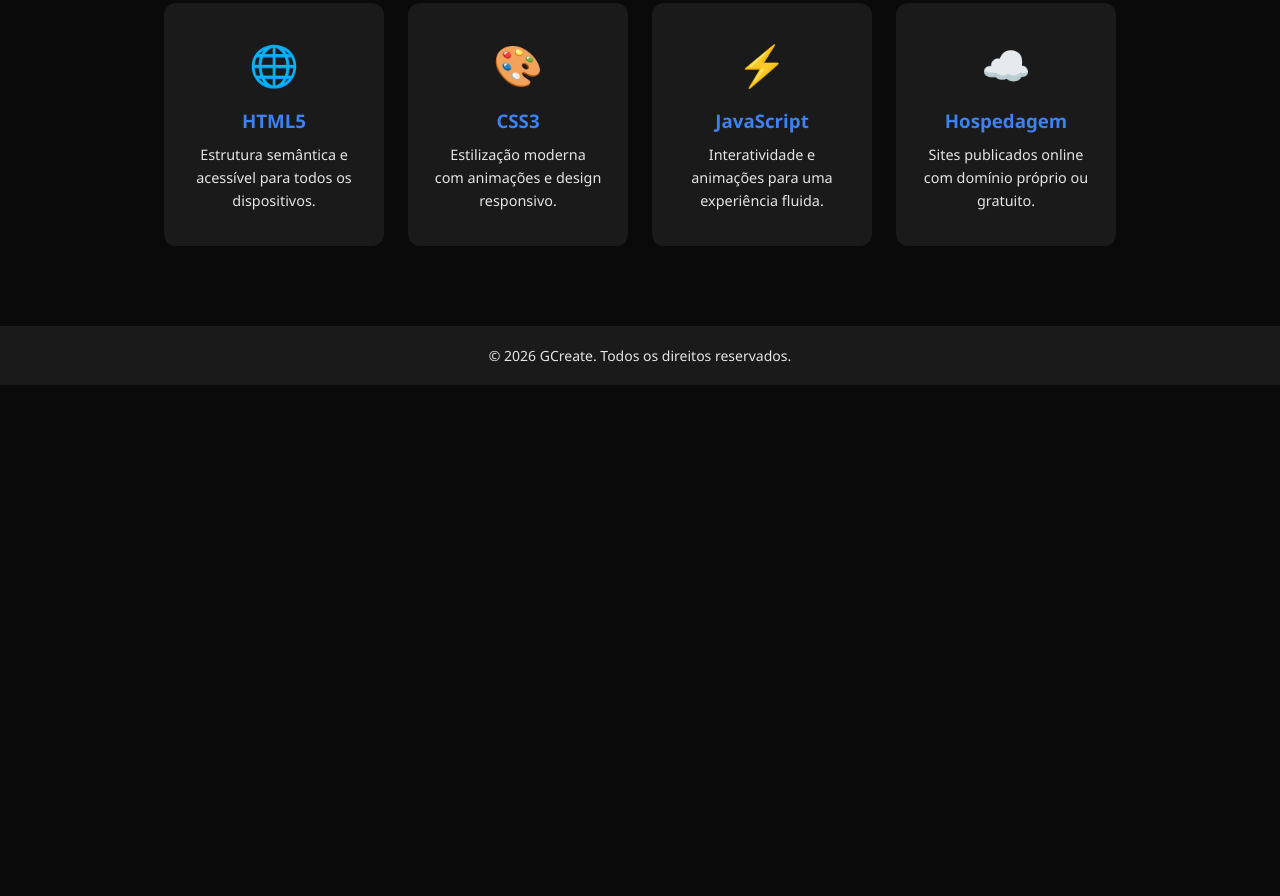
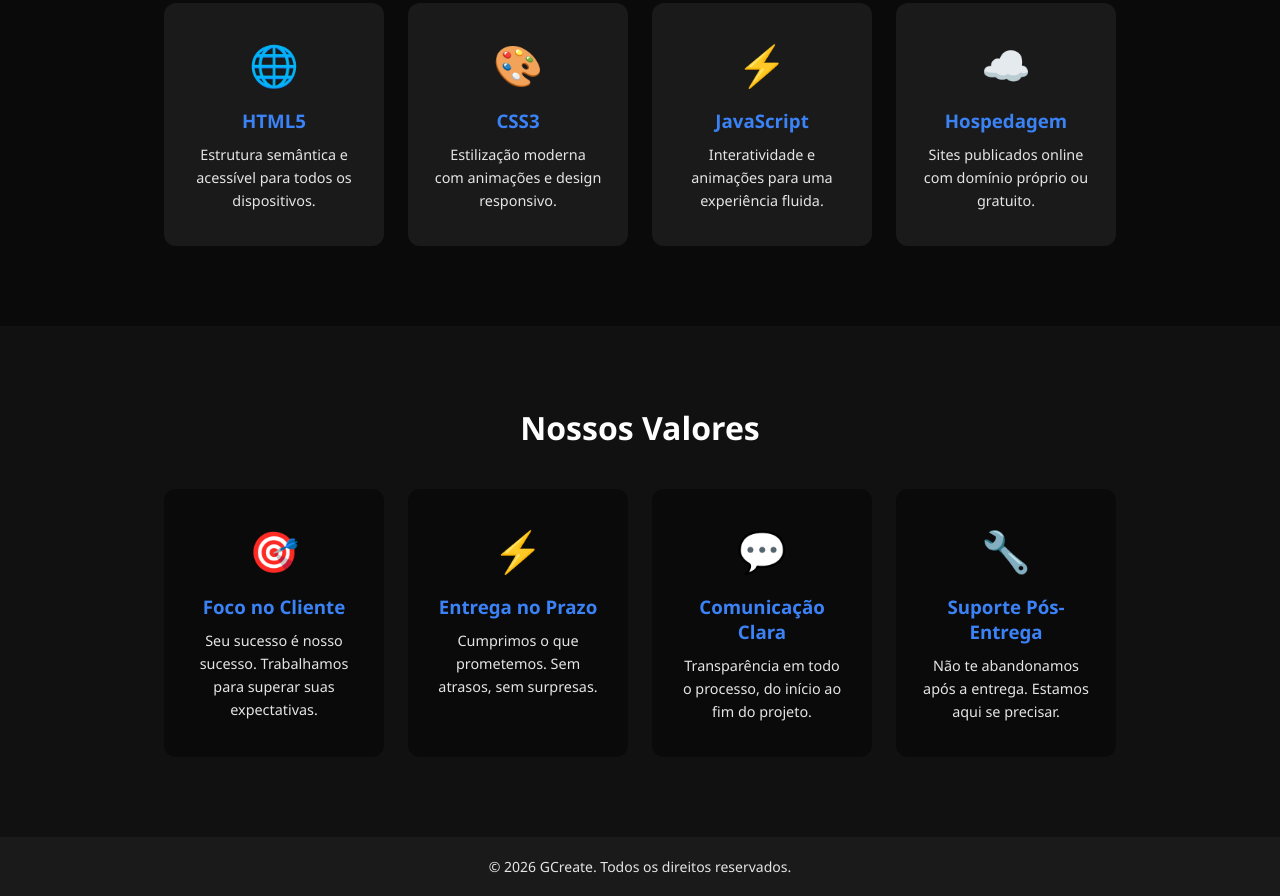
Before and after one commit to GCreateofc/GCreateofc.github.io, a plain HTML site: page sobre.html in a window 1280 px wide. Shown: the part 1022-1918 px from the top of the page. Before the commit the page ends 1407 px from the top, so only its background shows below. Drawn offline with Linux system fonts and the light colour scheme.

Commit message:
Nova modificação do Sobre

```diff
--- a/sobre.html
+++ b/sobre.html
@@ -79,6 +79,36 @@
                 </div>
             </div>
         </section>
+
+        <section class="valores">
+            <h2>Nossos Valores</h2>
+
+            <div class="valores-grid">
+                <div class="card-valor">
+                    <span class="valor-icone">🎯</span>
+                    <h3>Foco no Cliente</h3>
+                    <p>Seu sucesso é nosso sucesso. Trabalhamos para superar suas expectativas.</p>
+                </div>
+
+                <div class="card-valor">
+                    <span class="valor-icone">⚡</span>
+                    <h3>Entrega no Prazo</h3>
+                    <p>Cumprimos o que prometemos. Sem atrasos, sem surpresas.</p>
+                </div>
+
+                <div class="card-valor">
+                    <span class="valor-icone">💬</span>
+                    <h3>Comunicação Clara</h3>
+                    <p>Transparência em todo o processo, do início ao fim do projeto.</p>
+                </div>
+
+                <div class="card-valor">
+                    <span class="valor-icone">🔧</span>
+                    <h3>Suporte Pós-Entrega</h3>
+                    <p>Não te abandonamos após a entrega. Estamos aqui se precisar.</p>
+                </div>
+            </div>
+        </section>
     </main>
 
     <footer>
--- a/style.css
+++ b/style.css
@@ -706,3 +706,55 @@ footer {
         font-size: 0.9rem;
         line-height: 1.6;
     }
+
+    .valores {
+        padding: 80px 40px;
+        text-align: center;
+        background-color: #111;
+    }
+
+    .valores h2 {
+        font-size: 2rem;
+        margin-bottom: 40px;
+        color: var(--branco);
+    }
+
+    .valores-grid {
+        display: flex;
+        justify-content: center;
+        gap: 24px;
+        flex-wrap: wrap;
+    }
+
+    .card-valor {
+        background-color: var(--preto);
+        border: 1px solid #333;
+        border-radius: 12px;
+        padding: 32px 24px;
+        width: 220px;
+        transition: transform 0.3s, border 0.3s, box-shadow 0.3s;
+        border: 2px solid transparent;
+    }
+
+    .card-valor:hover {
+        transform: translateY(-8px);
+        border: 2px solid var(--azul);
+        box-shadow: 0 0 15px rgba(59, 130, 246, 0.5);
+    }
+
+    .valor-icone {
+        font-size: 2.5rem;
+        display: block;
+        margin-bottom: 16px;
+    }
+
+    .card-valor h3 {
+        color: var(--azul);
+        margin-bottom: 10px;
+    }
+
+    .card-valor p {
+        color: var(--cinza);
+        font-size: 0.9rem;
+        line-height: 1.6;
+    }
```
